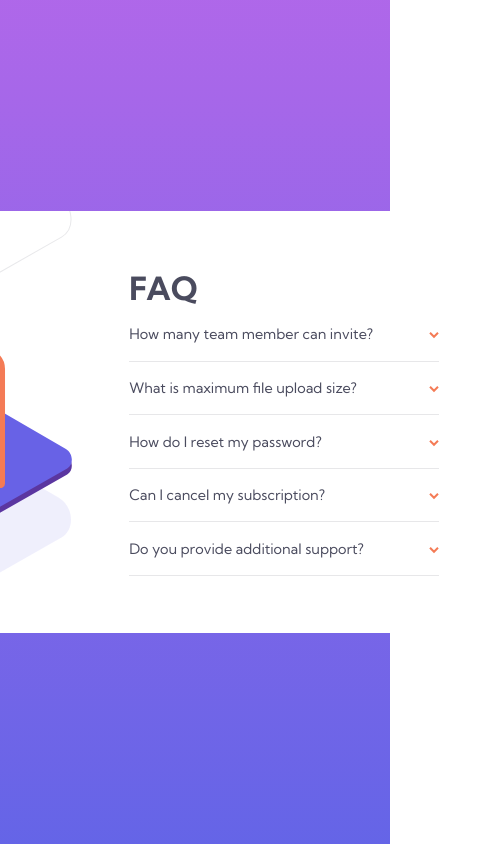
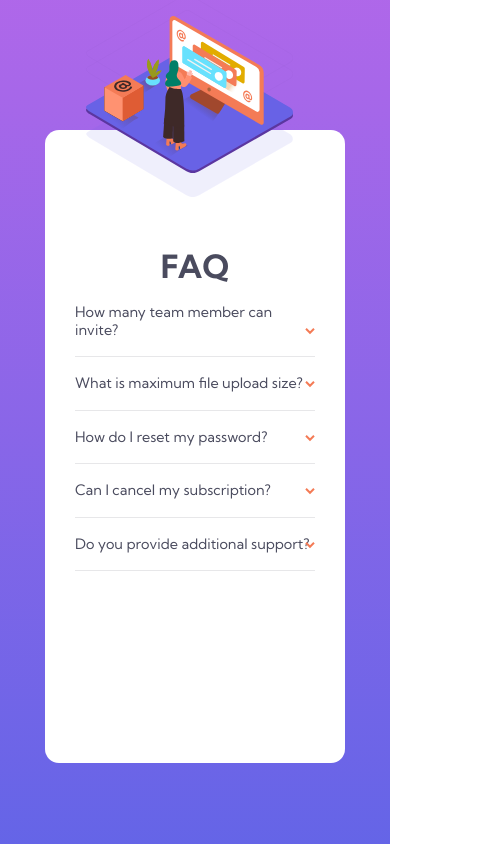
Before and after one commit to Just9krish/FAQ-accordion-card-main, a plain HTML site: page index.html in a window 390 px wide. Shown: the whole page, 496 px wide, since content can reach past the window. Drawn offline with Linux system fonts and the light colour scheme.

Commit message:
completed

```diff
--- a/index.html
+++ b/index.html
@@ -40,11 +40,11 @@
     <main class="main">
       <div class="container">
         <div class="img-container">
-          <!-- <img
-            src="./images/bg-pattern-desktop.svg"
+          <img
+            src="./images/illustration-box-desktop.svg"
             alt="Woman online with compuer"
-            class="back-img"
-          /> -->
+            class="box-img"
+          />
         </div>
         <div class="faq-container">
           <h1>faq</h1>
--- a/style.css
+++ b/style.css
@@ -38,7 +38,7 @@ h1 {
     border-radius: 14px;
 }
 
-.back-img {
+.box-img {
     position: absolute;
     top: 40%;
     left: -24%;
@@ -59,6 +59,10 @@ input[type="checkbox"] {
     display: none;
 }
 
+input:checked {
+    background: var(--text-Soft-red);
+}
+
 .accordion {
     border-bottom: 1px solid var(--divider-Light-grayish-blue);
     padding: 0.9em 0;
@@ -70,12 +74,14 @@ input[type="checkbox"] {
     margin: .2em 0;
     display: block;
     position: relative;
+    cursor: pointer;
 }
 
 .accordion label::after {
     content: url(./images/icon-arrow-down.svg);
     position: absolute;
     right: 0;
+    cursor: pointer;
 }
 
 .accordion-content {
@@ -94,3 +100,49 @@ input[type="checkbox"] {
     height: 100%;
     transform: rotate(180deg);
 }
+
+@media (max-width: 600px) {
+    .container {
+        flex-direction: column;
+        height: 75%;
+        position: relative;
+        margin: 3em 0 0 0;
+    }
+
+    .img-container {
+        background: url(./images/illustration-woman-online-mobile.svg) center no-repeat, url(./images/bg-pattern-desktop.svg) no-repeat 52% 50%;
+        background-size: 92%, 92%;
+        height: 75%;
+        margin: 0 auto;
+        width: 75%;
+        position: absolute;
+        left: 2em;
+        top: -17rem;
+    }
+
+    .box-img {
+        display: none;
+    }
+
+    h1 {
+        text-align: center;
+    }
+
+    .faq-container {
+        position: relative;
+        top: 6em;
+        width: 300px;
+    }
+}
+
+@media screen and (max-width: 420px) {
+    .faq-container {
+        padding: 20px;
+        width: 300px;
+    }
+
+    .accordion {
+        margin: 0 10px;
+    }
+
+}
```
